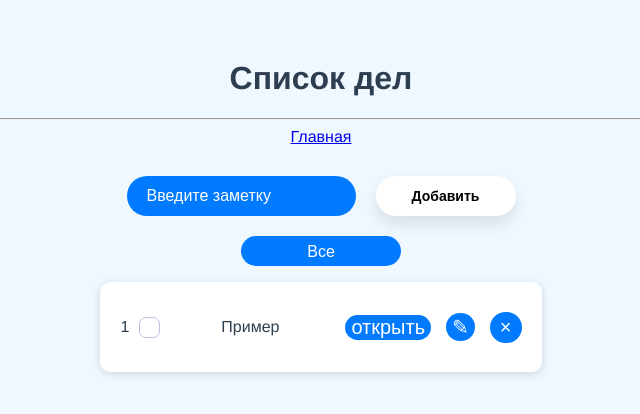
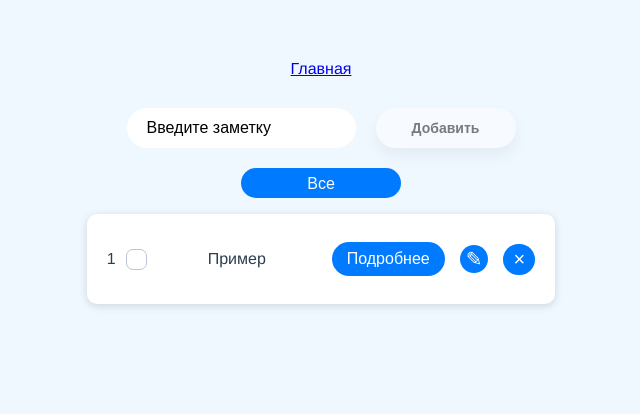
Before and after one commit to AlexKur161/todo_vue, a Vue app in the folder lesvue/: page /todos in a window 1280 px wide. Shown: the top 414 px of the page, without its empty margins (319-959 px from the left). Built offline with nearby package versions, Linux system fonts and the light colour scheme; the HTML template or start-up script is replaced by a standard one.

Commit message:
пофиксил редактирование и добавление пустых тасок

```diff
--- a/lesvue/src/App.vue
+++ b/lesvue/src/App.vue
@@ -1,7 +1,6 @@
 <template>
   <div id="app">
-    <h1>Список дел</h1>
-    <hr>
+
     <router-view />
   </div>
 </template>
@@ -83,6 +82,7 @@ body {
 .switch-sel:focus{
   border:none;
   outline: none;
+  border-radius: 0px;
 }
 .switch-sel:active{
   border:none;
@@ -97,8 +97,8 @@ border-radius: 15px 15px 0px 0px;
     border: none;
     height: 38px;
     font-size: 16px;
-    color: #fff;
-    background: #007bff;
+    color: #000;
+    background: #ffffff;
     padding-left: 20px;
 
 }
@@ -126,10 +126,17 @@ border-radius: 15px 15px 0px 0px;
   color: #fff;
   transform: translateY(-7px);
 }
+.create-task-btn:disabled{
+  opacity: 0.5;
+}
 input::-webkit-input-placeholder {
-  color:#fff;
+  color:#000;
 }
 input:-moz-placeholder {
-  color:#fff;
+  color:#000;
 }
+option{
+  border-radius: 20px;
+}
+
 </style>
--- a/lesvue/src/components/addTodo.vue
+++ b/lesvue/src/components/addTodo.vue
@@ -1,7 +1,7 @@
 <template>
     <form @submit.prevent='sub'>
         <input placeholder="Введите заметку" class="create-task" v-model="title" type="text">
-        <input class="create-task-btn" @click='sub' type="button" value="Добавить">
+        <input class="create-task-btn" @click='sub' type="button" value="Добавить" :disabled="dis()">
     </form>
 </template>
 <script>
@@ -20,8 +20,18 @@ methods:{
         completed: false,
         show: false
        }
+       if(newTodo.title == ""){
+        alert('Заполните поле с названием')
+       }else
        this.$emit("sub-item", newTodo)
        this.title = ""
+    },
+    dis(){
+        if(this.title == ""){
+            return true
+        }else{
+            return false
+        }
     }
 }
 }
--- a/lesvue/src/components/todoItem.vue
+++ b/lesvue/src/components/todoItem.vue
@@ -8,9 +8,9 @@
             </div>
             <div v-if="show" class="wrap-switch">
             <input class="left-item" v-model="todo.title" type="text">
-            <button class="right-item"  @click="show = !show" >	&#10003;</button>
+            <button class="right-item"  @click="showVis" >	&#10003;</button>
             </div>
-            <button @click="$router.push(`/todos/${todo.id}`)">открыть</button>
+            <button class="more" @click="$router.push(`/todos/${todo.id}`)">Подробнее</button>
             <button class="btn-fix" @click="show = !show">&#9998;</button>
             <button class="btn-remove" v-on:click="$emit('remove-todo', todo.id), todo.show = true">&times;</button>
         </span>
@@ -20,7 +20,7 @@
 import contentTask from "@/components/contentTask"
 import contentTodo from "@/views/contentTodo"
 export default{
-    props:["todo","index","showTas"],
+    props:["todo","todos","index","showTas"],
     data(){
     return{
         show:false
@@ -38,6 +38,10 @@ methods:{
        if(this.todo.completed == false){
             return false
         }
+    },
+    showVis(){
+      this.$emit('show-vis')
+      this.show = false
     }
 }
 }
@@ -251,4 +255,8 @@ button{
 .btn-fix{
     padding: 2px 6px;
 }
+.more{
+  font-size: 16px;
+  padding: 8px 15px;
+}
 </style>
--- a/lesvue/src/components/todoList.vue
+++ b/lesvue/src/components/todoList.vue
@@ -5,10 +5,12 @@
        <todoItem
        v-for="(todo, index,) in todos"
        :key="todo.id"
+       :todos="todos"
        :todo="todo"
        :index="index"
        v-on:remove-todo="removeTodo"
        @save-local="saveLocal"
+       @show-vis="showVis"
          />
    </transition-group>
 </div>
@@ -26,7 +28,11 @@ export default{
         },
         saveLocal(){
             this.$emit('save-local')
-        }
+        },
+     showVis() {
+      const parsed = JSON.stringify(this.todos);
+      localStorage.setItem('todos', parsed);
+    }
     }
 }
 </script>
--- a/lesvue/src/views/contentTodo.vue
+++ b/lesvue/src/views/contentTodo.vue
@@ -1,7 +1,7 @@
 <template>
 <div v-bind="rr">
+  <router-link to="/todos">Перейти к списку</router-link>
     <p class="title-task">{{filt.title}}</p>
-    <button>bbfdbdfb</button>
     </div>
 </template>
 <script>
```
